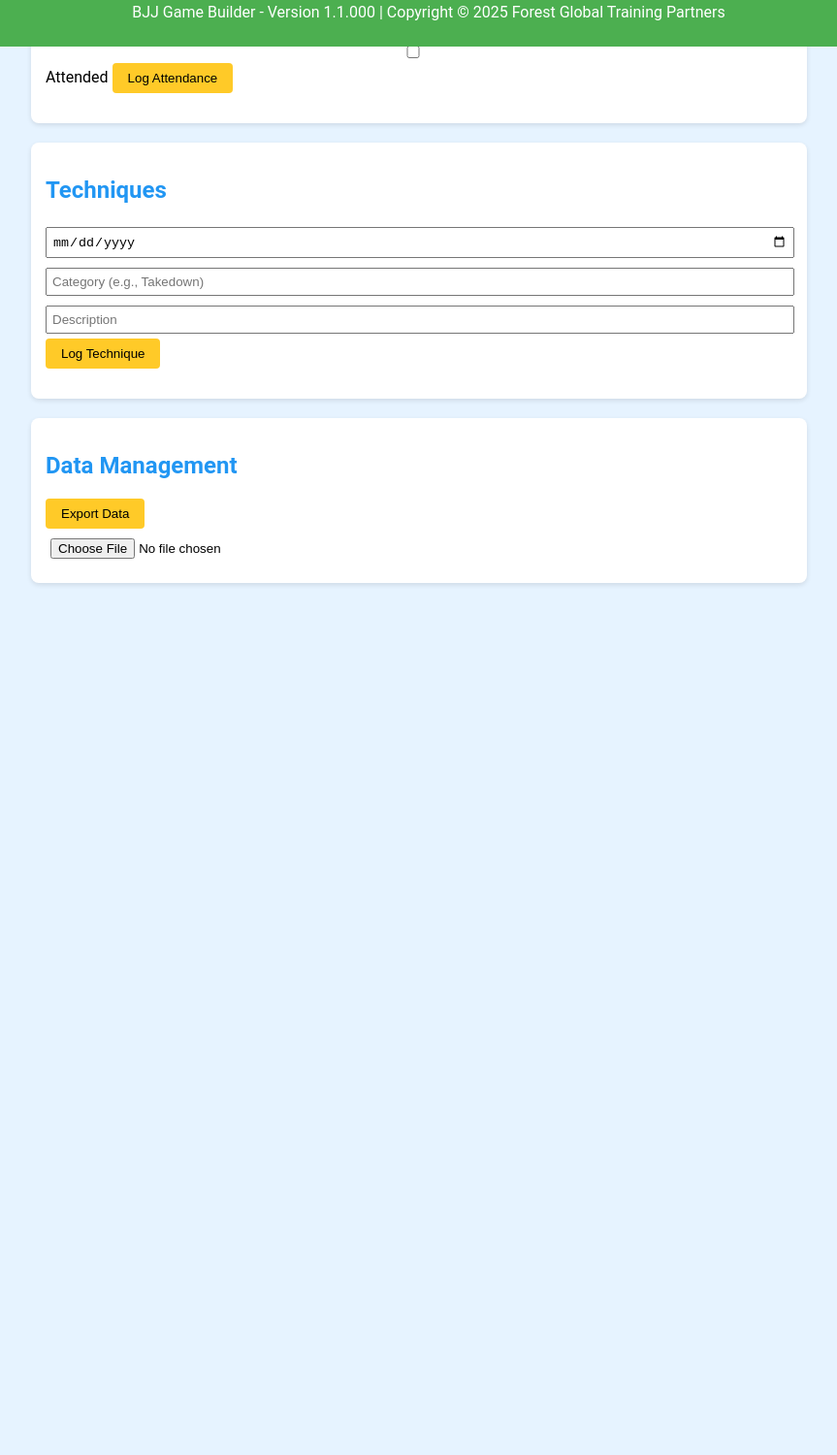
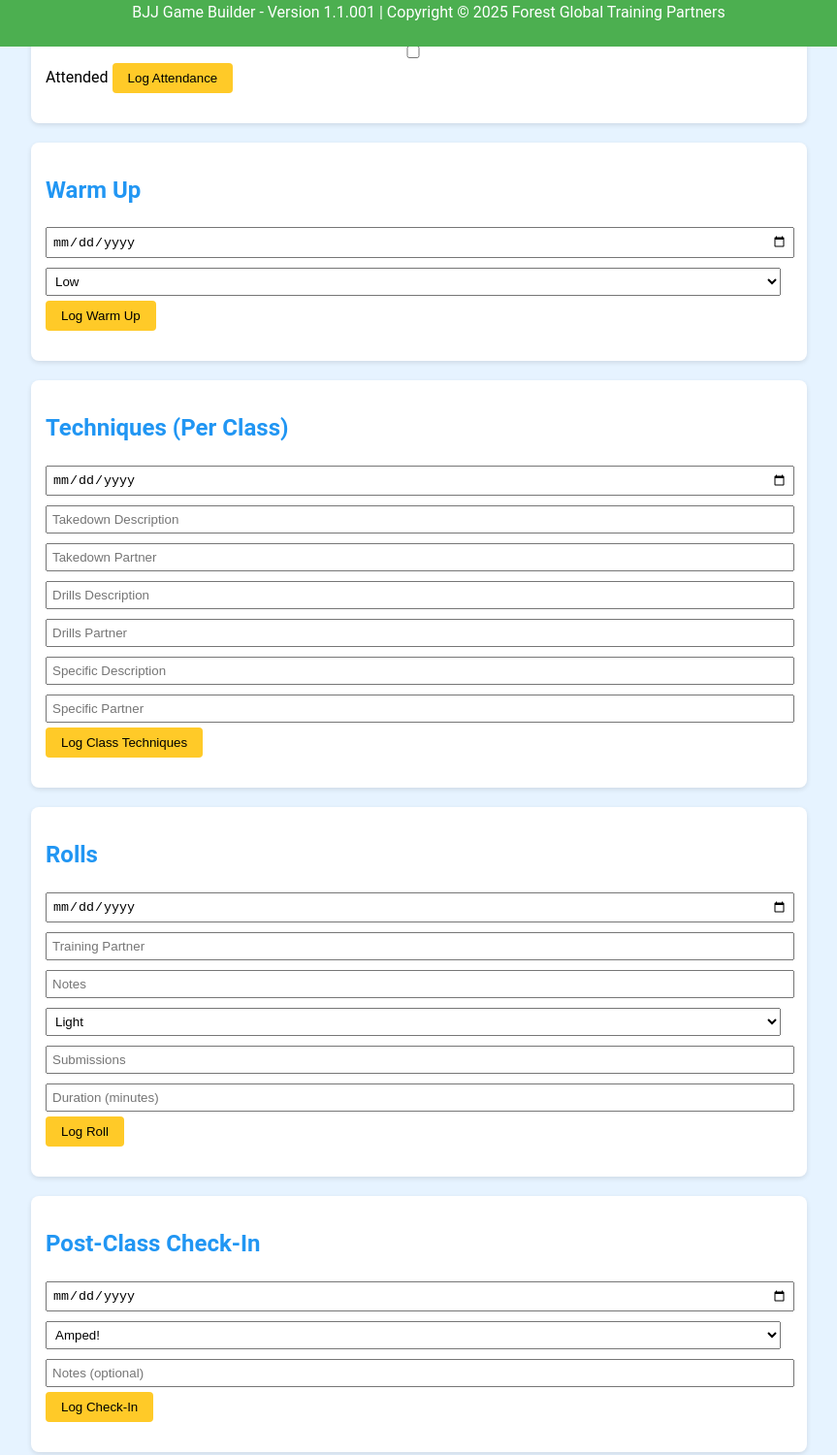
Before and after one commit to rorys32/BJJGameBuilder, a plain HTML site: page index.html in a window 1280 px wide. Shown: the part 752-2252 px from the top of the page at 97% size, without its empty margins (208-1071 px from the left). Before the commit the page ends 1393 px from the top, so only its background shows below. Drawn offline with Linux system fonts and the light colour scheme.

Commit message:
Update index.html

```diff
--- a/index.html
+++ b/index.html
@@ -5,7 +5,7 @@
     <meta name="viewport" content="width=device-width, initial-scale=1.0">
     <title>BJJ Game Builder</title>
     <link rel="stylesheet" href="styles.css">
-    <!-- Version 1.1.000 -->
+    <!-- Version 1.1.001 -->
 </head>
 <body>
     <header>
@@ -43,13 +43,45 @@
             <ul id="attendanceList"></ul>
         </section>
 
+        <section id="warmup">
+            <h2>Warm Up</h2>
+            <input id="warmupDate" type="date" />
+            <select id="warmupIntensity">
+                <option value="Low">Low</option>
+                <option value="Medium">Medium</option>
+                <option value="High">High</option>
+            </select>
+            <button onclick="logWarmup()">Log Warm Up</button>
+            <ul id="warmupList"></ul>
+        </section>
+
         <section id="techniques">
-            <h2>Techniques</h2>
+            <h2>Techniques (Per Class)</h2>
             <input id="techDate" type="date" />
-            <input id="category" placeholder="Category (e.g., Takedown)" />
-            <input id="description" placeholder="Description" />
-            <button onclick="logTechnique()">Log Technique</button>
+            <input id="takedown" placeholder="Takedown Description" />
+            <input id="takedownPartner" placeholder="Takedown Partner" />
+            <input id="drills" placeholder="Drills Description" />
+            <input id="drillsPartner" placeholder="Drills Partner" />
+            <input id="specific" placeholder="Specific Description" />
+            <input id="specificPartner" placeholder="Specific Partner" />
+            <button onclick="logTechnique()">Log Class Techniques</button>
             <ul id="techniqueList"></ul>
+        </section>
+
+        <section id="rolls">
+            <h2>Rolls</h2>
+            <input id="rollDate" type="date" />
+            <input id="rollPartner" placeholder="Training Partner" />
+            <input id="rollNotes" placeholder="Notes" />
+            <select id="rollIntensity">
+                <option value="Light">Light</option>
+                <option value="Medium">Medium</option>
+                <option value="Hard">Hard</option>
+            </select>
+            <input id="rollSubmissions" placeholder="Submissions" />
+            <input id="rollDuration" type="number" placeholder="Duration (minutes)" />
+            <button onclick="logRoll()">Log Roll</button>
+            <ul id="rollList"></ul>
         </section>
 
         <section id="competitions" class="hidden">
@@ -61,6 +93,20 @@
             <ul id="competitionList"></ul>
         </section>
 
+        <section id="checkin">
+            <h2>Post-Class Check-In</h2>
+            <input id="checkinDate" type="date" />
+            <select id="checkinFeeling">
+                <option value="Amped!">Amped!</option>
+                <option value="Stoked">Stoked</option>
+                <option value="Humbled">Humbled</option>
+                <option value="Tired">Tired</option>
+            </select>
+            <input id="checkinNotes" placeholder="Notes (optional)" />
+            <button onclick="logCheckin()">Log Check-In</button>
+            <ul id="checkinList"></ul>
+        </section>
+
         <section id="data">
             <h2>Data Management</h2>
             <button onclick="exportData()">Export Data</button>
@@ -68,7 +114,7 @@
         </section>
     </main>
     <footer>
-        <p>BJJ Game Builder - Version 1.1.000 | Copyright © 2025 Forest Global Training Partners</p>
+        <p>BJJ Game Builder - Version 1.1.001 | Copyright © 2025 Forest Global Training Partners</p>
     </footer>
     <script src="app.js"></script>
 </body>
```
